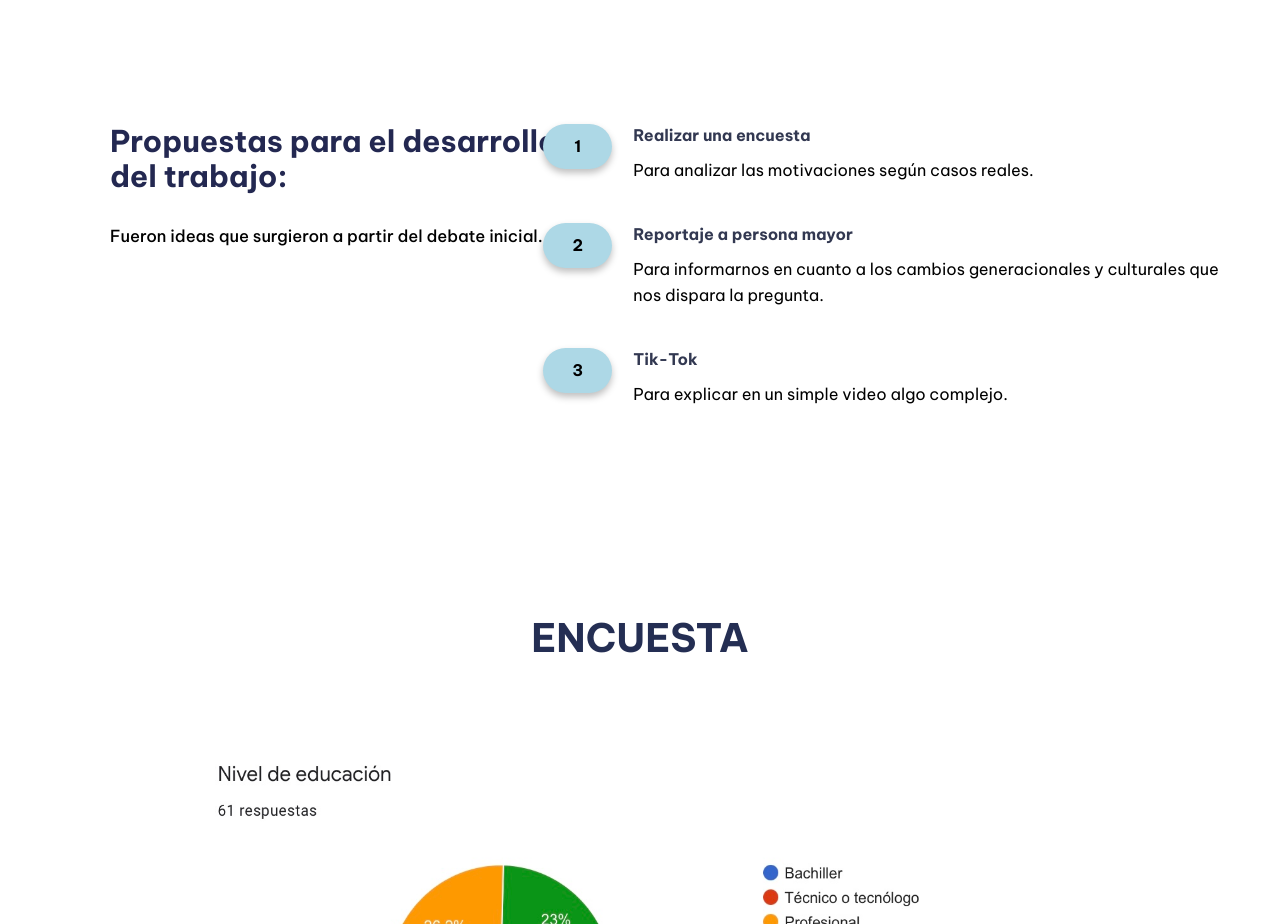
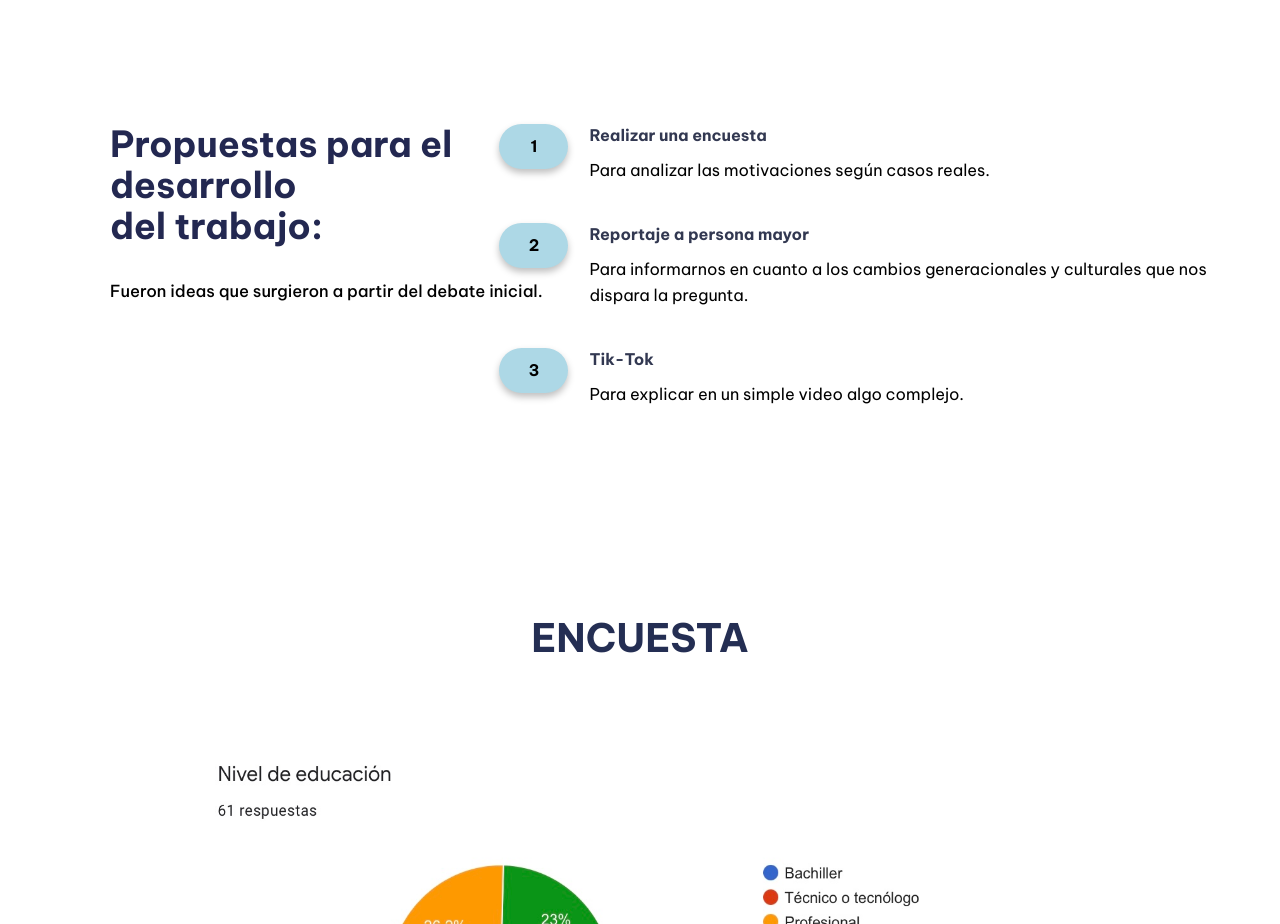
Before and after one commit to sofiavolpedo/learningagility, a plain HTML site: page index.html in a window 1280 px wide. Shown: the part 1960-2884 px from the top of the page. Drawn offline with Linux system fonts and the light colour scheme.

Commit message:
FINALLL?

```diff
--- a/css/style.css
+++ b/css/style.css
@@ -60,7 +60,7 @@ h1{
     padding: 60px;
 }
 h2{
-    font-size: 30px;
+    font-size: 36px;
     line-height: 114.6%;
     color:#232851;
     margin-bottom: 30px;
--- a/index.html
+++ b/index.html
@@ -78,7 +78,7 @@
       </section>
       <section class="third-container">
         <article class="div-third-container">
-          <h2>Propuestas para el desarrollo del trabajo:</h2>
+          <h2>Propuestas para el desarrollo <br> del trabajo:</h2>
           <p class="style-p">
             Fueron ideas que surgieron a partir del debate inicial.
           </p>
```
